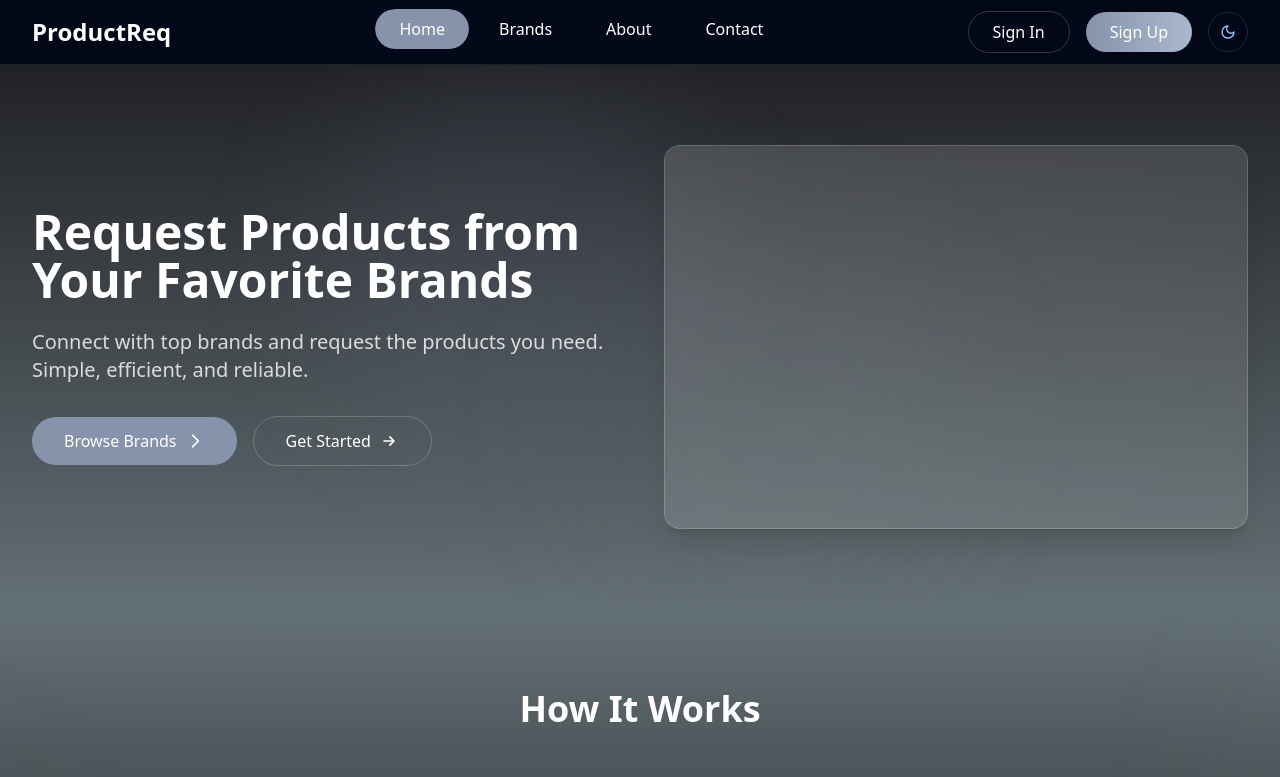
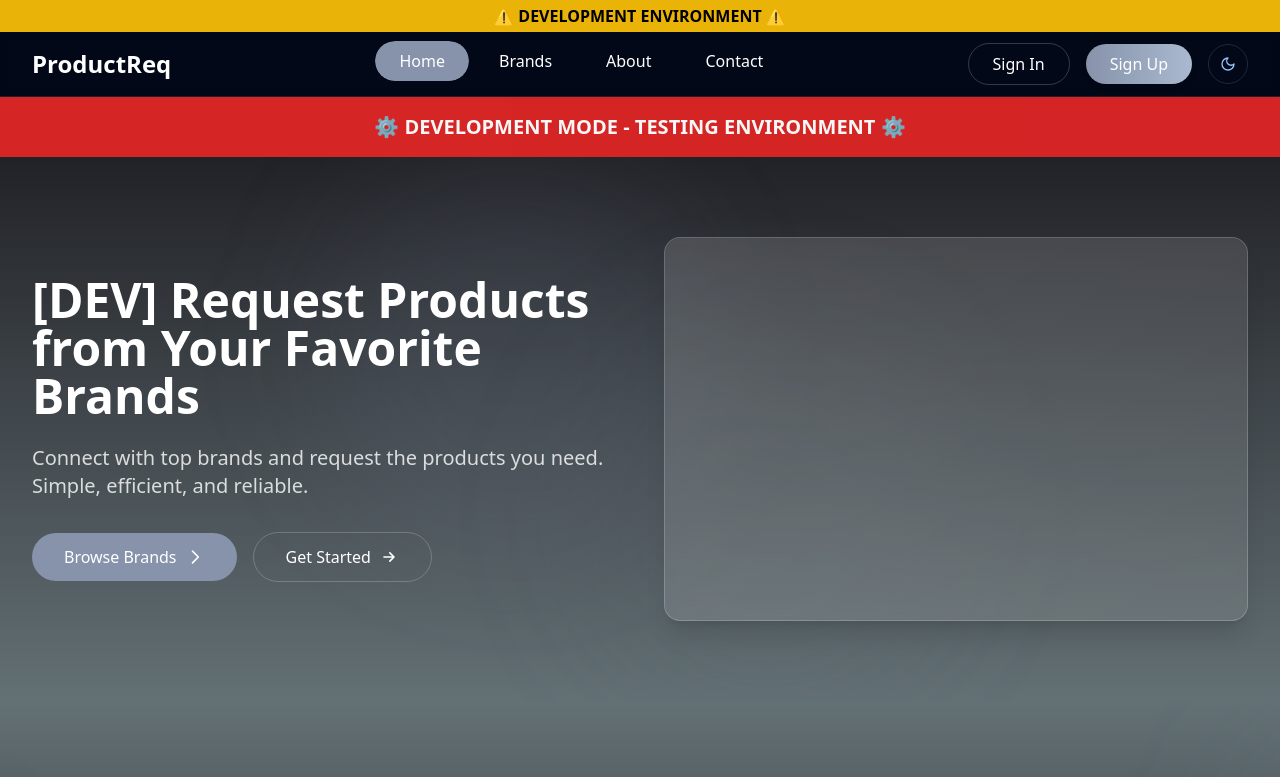
Before and after one commit to suspect-otw/spacestore, a Next.js app: page / in a window 1280 px wide. Shown: the top 777 px of the page. Built offline with nearby package versions, Linux system fonts and the light colour scheme.

Commit message:
Add prominent development indicators for branch deployment testing

```diff
--- a/src/app/layout.tsx
+++ b/src/app/layout.tsx
@@ -5,8 +5,8 @@ import Footer from "@/components/Footer";
 import { ThemeProvider } from "@/components/theme-provider";
 
 export const metadata: Metadata = {
-  title: "Product Request Platform [DEV]",
-  description: "A platform for managing product requests and brands",
+  title: "🔧 DEVELOPMENT - Product Request Platform",
+  description: "Development version - A platform for managing product requests and brands",
 };
 
 export default function RootLayout({
@@ -23,6 +23,10 @@ export default function RootLayout({
           enableSystem
           disableTransitionOnChange
         >
+          {/* Development environment banner */}
+          <div className="bg-yellow-500 text-black py-1 text-center font-bold">
+            ⚠️ DEVELOPMENT ENVIRONMENT ⚠️
+          </div>
           <Navbar />
           <main className="flex-grow">
             {children}
--- a/src/app/page.tsx
+++ b/src/app/page.tsx
@@ -3,6 +3,11 @@ import Link from 'next/link';
 export default function Home() {
   return (
     <div className="min-h-screen">
+      {/* Development Mode Indicator */}
+      <div className="bg-red-600 text-white p-4 text-center text-xl font-bold animate-pulse">
+        ⚙️ DEVELOPMENT MODE - TESTING ENVIRONMENT ⚙️
+      </div>
+
       {/* Hero Section */}
       <section className="relative overflow-hidden bg-gradient-to-b from-[#BDD4E7] to-[#8693AB] dark:from-[#212227] dark:to-[#637074] py-20">
         {/* Lighting effect circles */}
@@ -13,7 +18,7 @@ export default function Home() {
           <div className="grid grid-cols-1 lg:grid-cols-2 gap-12 items-center">
             <div>
               <h1 className="text-5xl font-bold text-[#212227] dark:text-white mb-6">
-                Request Products from Your Favorite Brands
+                [DEV] Request Products from Your Favorite Brands
               </h1>
               <p className="text-xl text-[#637074] dark:text-white/80 mb-8">
                 Connect with top brands and request the products you need. Simple, efficient, and reliable.
```
Also changed, not shown: 1 other file (tests, documents, lock files or other folders).
